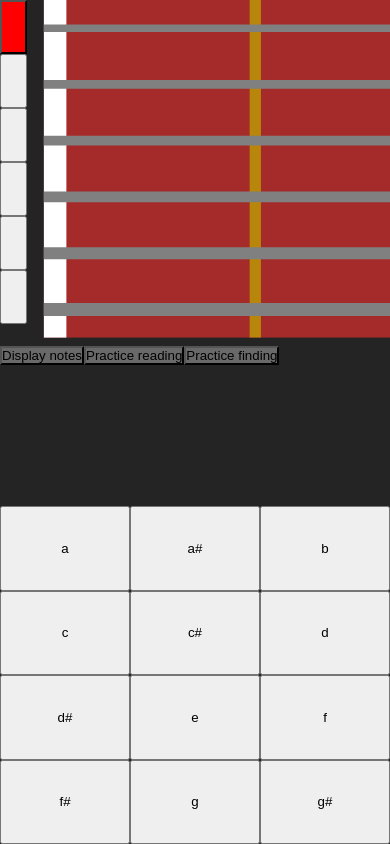
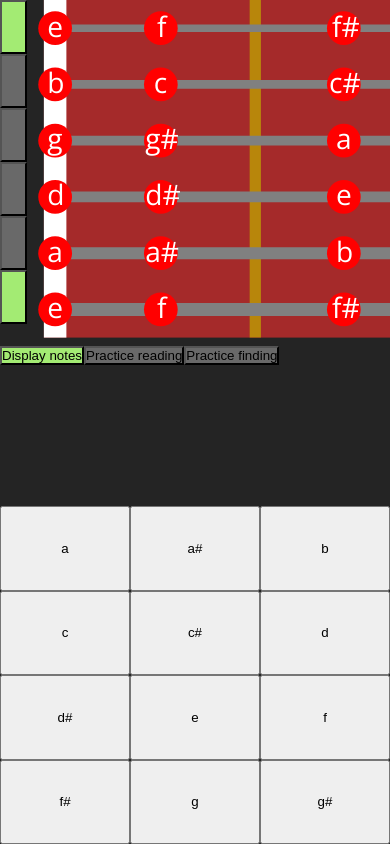
Before and after one commit to gmax9000/fretboardTrainer, a website: page index.html in a window 390 px wide. Both pictures are taken after a click on the button 13 px from the left and 27 px from the top of the page. Drawn offline with nearby package versions, Linux system fonts and the light colour scheme.

Commit message:
added string activation/deactivation

```diff
--- a/index.html
+++ b/index.html
@@ -27,11 +27,11 @@
         <div class="sideBySide">
             <div id="stringtogglers">
                 <ul>
-                    <li><button class="activeButton" value="1"></button></li>
-                    <li><button class="activeButton" value="2"></button></li>
-                    <li><button class="activeButton" value="3"></button></li>
-                    <li><button class="activeButton" value="4"></button></li>
-                    <li><button class="activeButton" value="5"></button></li>
+                    <li><button class="inactiveButton" value="1"></button></li>
+                    <li><button class="inactiveButton" value="2"></button></li>
+                    <li><button class="inactiveButton" value="3"></button></li>
+                    <li><button class="inactiveButton" value="4"></button></li>
+                    <li><button class="inactiveButton" value="5"></button></li>
                     <li><button class="activeButton" value="6"></button></li>
                 </ul>
             </div>
@@ -40,7 +40,7 @@
             </div>
         </div>
         <p>Your choices are:</p>
-        <ul>
+        <ul id="modeButtons">
             <li><button class="activeButton" id="notesButton">Display notes</button></li>
             <li><button class="inactiveButton" id="readingPracticeButton">Practice reading </button></li>
             <li><button class="inactiveButton" id="locationPracticeButton">Practice finding </button></li>
--- a/scripts/main.js
+++ b/scripts/main.js
@@ -299,11 +299,11 @@ for (let i = 0; i < 12; i++) {
 answerButtonsDiv.addEventListener("click", removeNoteIcons);
 answerButtonsDiv.addEventListener("click", displayQuestionMark);
 
-const modeButtons = document.querySelectorAll("ul button");
+const modeButtons = document.querySelectorAll("ul#modeButtons button");
 modeButtons.forEach(element => element.addEventListener("click", activateButton));
 modeButtons.forEach(element => element.addEventListener("click", removeNoteIcons));
 
-const answerButtons = document.querySelectorAll("div button");
+const answerButtons = document.querySelectorAll("div#answerButtons button");
 
 function compareToSolution(noteString){
     const currentNote = notesOnAllStrings[currentRandomNote.stringNumber][currentRandomNote.fret];
@@ -334,9 +334,11 @@ function displayQuestionMark(){
 }
 readingPracticeButton.addEventListener("click", displayQuestionMark)
 
+let activeStrings = [6];
 
 function randomNote() {
-    let a = Math.round((fretboard.strings.length - 1) * Math.random());
+    let numActiveStrings = activeStrings.length;
+    let a = activeStrings[Math.round((numActiveStrings - 1) * Math.random())] - 1;
     let b = Math.round(fretboard.numOfFrets * Math.random());
     return {
         stringNumber: a,
@@ -375,9 +377,24 @@ function scrollToRandomNote(currentRandomNote){
     })
     console.log("Fret:\t", currentRandomNote.fret , "xcoordinate:\t", fretCenters[currentRandomNote.fret] * fboard.scrollWidth / gitScale, "fretboard width:\t", fboard.scrollWidth);
 }
-/*
-console.log("registering service worker");
-if('serviceWorker' in navigator) {
-    navigator.serviceWorker.register('sw.js');
+
+let stringTogglers = document.querySelectorAll("div#stringtogglers button");
+stringTogglers.forEach(element => {
+    element.addEventListener("click", toggleString);
+});
+
+function toggleString(event){
+    togglenumber = event.target.value;
+    let index = activeStrings.indexOf(Number(togglenumber));
+
+    if(index < 0){
+        activeStrings.push(Number(togglenumber));
+        this.setAttribute("class", "activeButton")
+        console.log("index was: ", index);
+    } else {
+        activeStrings.splice(index, 1)
+        this.setAttribute("class", "inactiveButton")
+        console.log("index was: ", index);
+
+    }
 }
-*/
```
